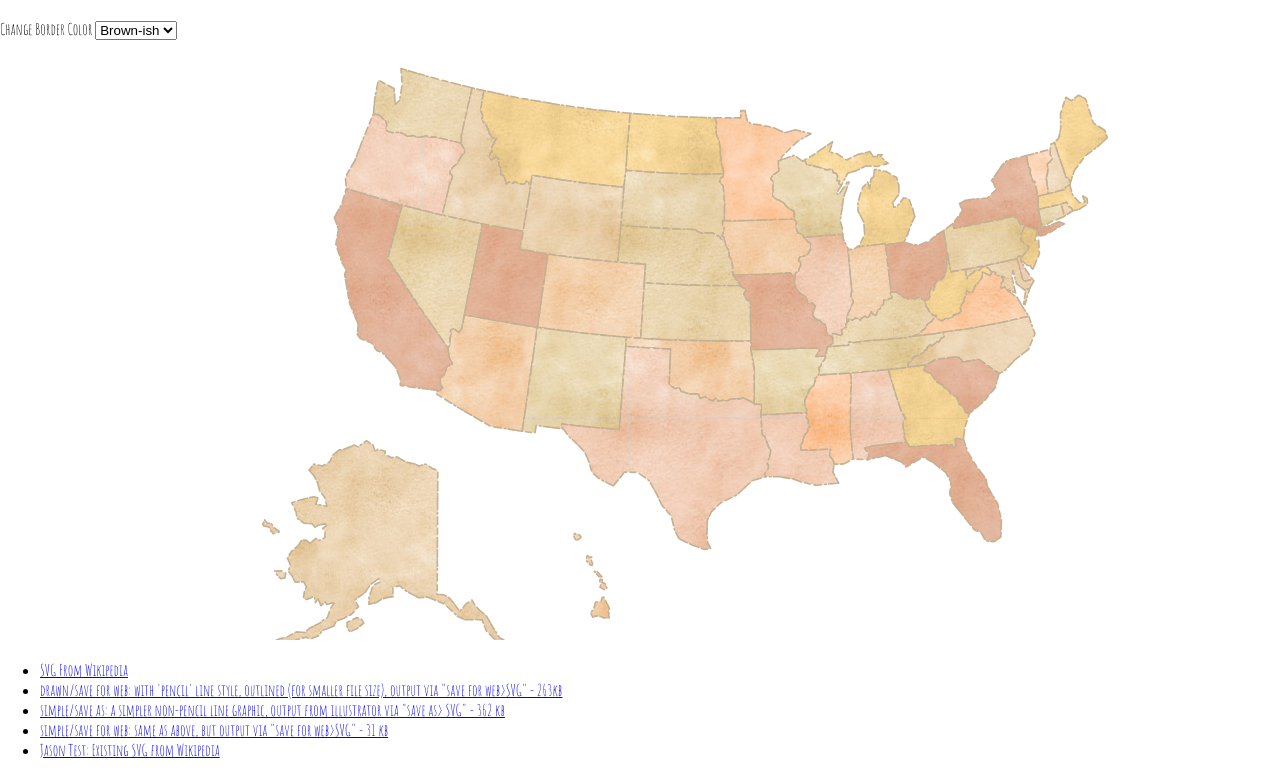
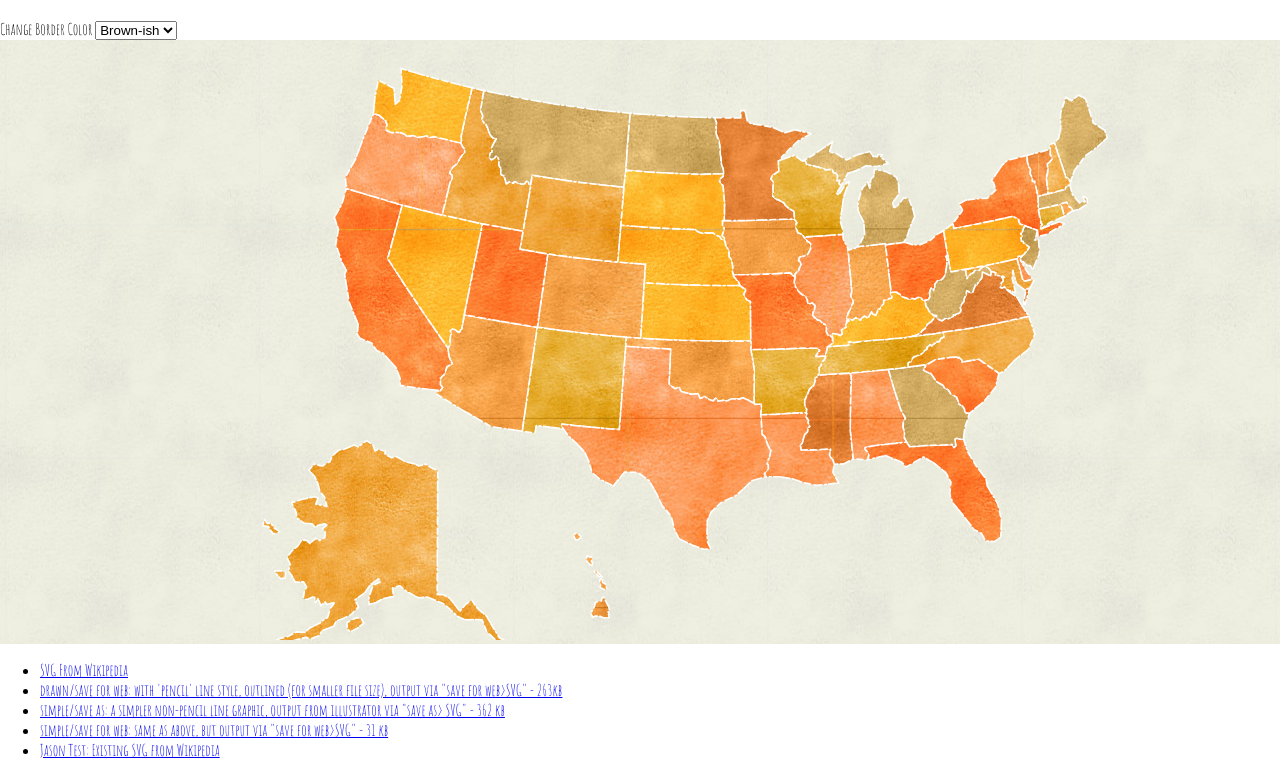
Before and after one commit to npp/svg_test, a plain HTML site: page jason_test.html in a window 1280 px wide. Shown: the part 65-841 px from the top of the page. Drawn offline with nearby package versions, Linux system fonts and the light colour scheme.

Commit message:
New textures

```diff
--- a/jason_test.html
+++ b/jason_test.html
@@ -19,7 +19,7 @@
           }
           .wrap {
             text-align: center;
-            /*background: white url('img/tiled/tilebg.jpg') repeat center center;*/
+            background: white url('img/tiled2/paper-back.jpg') repeat center center;
           }
           svg {
             margin: 0 auto;
@@ -40,35 +40,35 @@
       <div class="wrap">
         <svg xmlns="http://www.w3.org/2000/svg" version="1.1" preserveAspectRatio="xMidYMid meet" viewBox="0 0 1038 735">
           <defs>
-            <pattern id="wc1" patternUnits="userSpaceOnUse" width="248" height="230">
-                <image xlink:href="img/tiled/NPP-wc-tile_01.jpg" x="0" y="0" width="248" height="230" />
+            <pattern id="wc1" patternUnits="userSpaceOnUse" width="248" height="233">
+                <image xlink:href="img/tiled2/NPP-watercolor-03_01.jpg" x="0" y="0" width="248" height="233" />
             </pattern>
-            <pattern id="wc2" patternUnits="userSpaceOnUse" width="249" height="233">
-                <image xlink:href="img/tiled/NPP-wc-tile_02.jpg" x="0" y="0" width="249" height="233" />
+            <pattern id="wc2" patternUnits="userSpaceOnUse" width="252" height="233">
+                <image xlink:href="img/tiled2/NPP-watercolor-03_02.jpg" x="0" y="0" width="252" height="233" />
             </pattern>
             <pattern id="wc3" patternUnits="userSpaceOnUse" width="253" height="233">
-                <image xlink:href="img/tiled/NPP-wc-tile_03.jpg" x="0" y="0" width="253" height="233" />
+                <image xlink:href="img/tiled2/NPP-watercolor-03_03.jpg" x="0" y="0" width="253" height="233" />
             </pattern>
             <pattern id="wc4" patternUnits="userSpaceOnUse" width="251" height="233">
-                <image xlink:href="img/tiled/NPP-wc-tile_04.jpg" x="0" y="0" width="251" height="233" />
+                <image xlink:href="img/tiled2/NPP-watercolor-03_04.jpg" x="0" y="0" width="251" height="233" />
             </pattern>
             <pattern id="wc5" patternUnits="userSpaceOnUse" width="248" height="232">
-                <image xlink:href="img/tiled/NPP-wc-tile_05.jpg" x="0" y="0" width="248" height="232" />
+                <image xlink:href="img/tiled2/NPP-watercolor-03_05.jpg" x="0" y="0" width="248" height="232" />
             </pattern>
             <pattern id="wc6" patternUnits="userSpaceOnUse" width="252" height="232">
-                <image xlink:href="img/tiled/NPP-wc-tile_06.jpg" x="0" y="0" width="252" height="232" />
+                <image xlink:href="img/tiled2/NPP-watercolor-03_06.jpg" x="0" y="0" width="252" height="232" />
             </pattern>
             <pattern id="wc7" patternUnits="userSpaceOnUse" width="253" height="232">
-                <image xlink:href="img/tiled/NPP-wc-tile_07.jpg" x="0" y="0" width="253" height="232" />
+                <image xlink:href="img/tiled2/NPP-watercolor-03_07.jpg" x="0" y="0" width="253" height="232" />
             </pattern>
             <pattern id="wc8" patternUnits="userSpaceOnUse" width="251" height="232">
-                <image xlink:href="img/tiled/NPP-wc-tile_08.jpg" x="0" y="0" width="251" height="232" />
+                <image xlink:href="img/tiled2/NPP-watercolor-03_08.jpg" x="0" y="0" width="251" height="232" />
             </pattern>
             <style type="text/css">
               .land
               {
                 fill-opacity: 1;
-                stroke: #C4B093;
+                stroke: #FFF;
                 stroke-opacity: 2;
                 stroke-width: 2;
                 stroke-dasharray: 8 3 2 4 9 5 7 4 12 3 10 2;
```
Also changed, not shown: img/tiled2/NPP-watercolor-03_01.jpg (added), img/tiled2/NPP-watercolor-03_02.jpg (added), img/tiled2/NPP-watercolor-03_03.jpg (added), img/tiled2/NPP-watercolor-03_04.jpg (added), img/tiled2/NPP-watercolor-03_05.jpg (added), img/tiled2/NPP-watercolor-03_06.jpg (added), img/tiled2/NPP-watercolor-03_07.jpg (added), img/tiled2/NPP-watercolor-03_08.jpg (added), img/tiled2/paper-back.jpg (added).
